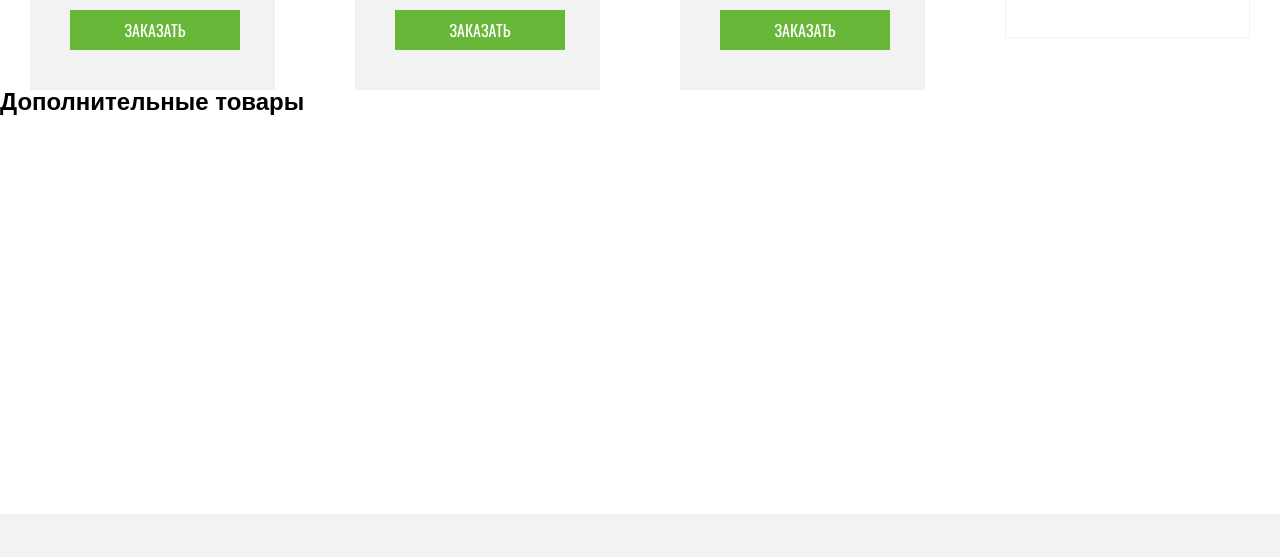
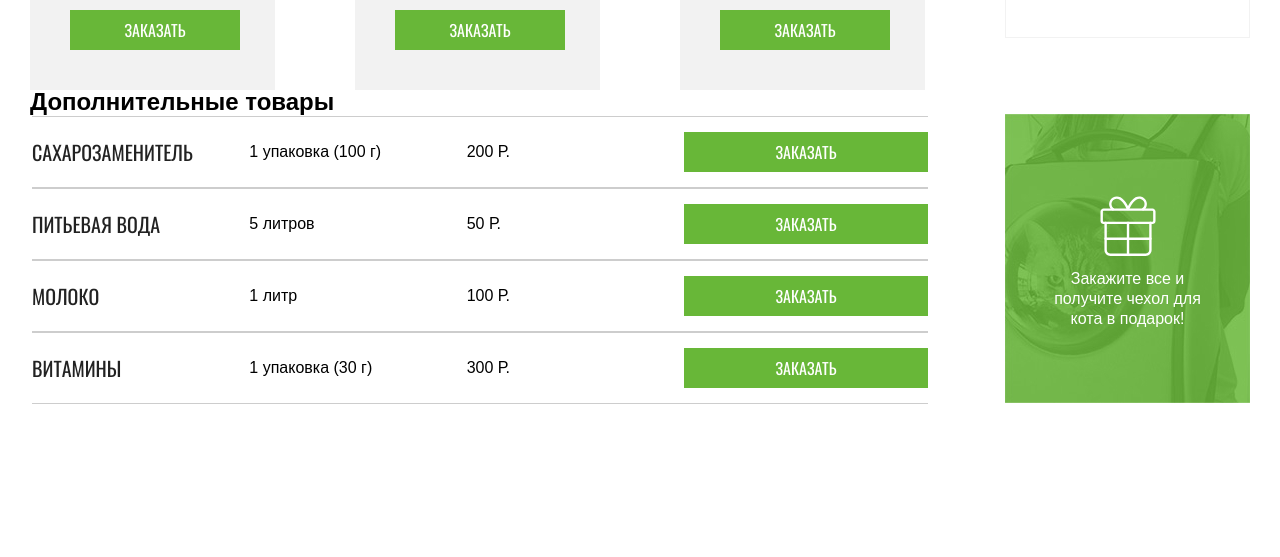
Before and after one commit to Shamsudinov/cat-energy, a plain HTML site: page catalog.html in a window 1280 px wide. Shown: the part 1107-1664 px from the top of the page. Drawn offline with Linux system fonts and the light colour scheme.

Commit message:
calalog
сверстал таблицу на странице каталог

```diff
--- a/catalog.html
+++ b/catalog.html
@@ -182,8 +182,44 @@
                 </li>
             </ul>
         </section>
-        <section class="secondary-catalog">
+        <section class="secondary-catalog wrapper">
             <h2>Дополнительные товары</h2>
+            <!-- <div class="wrapper"> -->
+                <div class="secondary-catalog__container">
+                    <div class="products">
+                        <table class="products__table products-table">
+                            <tr class="products-table__row">
+                                <th class="products-table__title">Сахарозаменитель</th>
+                                <td class="products-table__data">1 упаковка (100 г)</td>
+                                <td class="products-table__data">200 Р.</td>
+                                <td class="products-table__data"><button class="card__button">Заказать</button></td>
+                            </tr>
+                            <tr class="products-table__row">
+                                <th class="products-table__title">Питьевая вода</th>
+                                <td class="products-table__data">5 литров</td>
+                                <td class="products-table__data">50 Р.</td>
+                                <td class="products-table__data"><button class="card__button">Заказать</button></td>
+                            </tr>
+                            <tr class="products-table__row">
+                                <th class="products-table__title">Молоко</th>
+                                <td class="products-table__data">1 литр</td>
+                                <td class="products-table__data">100 Р.</td>
+                                <td class="products-table__data"><button class="card__button">Заказать</button></td>
+                            </tr>
+                            <tr class="products-table__row">
+                                <th class="products-table__title">Витамины</th>
+                                <td class="products-table__data">1 упаковка (30 г)</td>
+                                <td class="products-table__data">300 Р.</td>
+                                <td class="products-table__data"><button class="card__button">Заказать</button></td>
+                            </tr>
+                        </table>
+                    </div>
+                    <div class="gift">
+                        <img src="img/icon_gift.svg" alt="" width="80" height="80">
+                        <p class="gift__text">Закажите все и получите чехол для кота в подарок!</p>
+                    </div>
+                </div>
+            <!-- </div> -->
         </section>
         <section class="location">
 
--- a/css/style.css
+++ b/css/style.css
@@ -444,3 +444,62 @@ body{
     background-color: var(--basic-green);
     cursor: pointer;
 }
+.products-table__row{
+    display: flex;
+    justify-content: space-between;
+    align-items: center;
+    border-bottom: 1px solid #cdcdcd;
+    border-top: 1px solid #cdcdcd;
+    width: 896px;
+    padding-top: 15px;
+    padding-bottom: 15px;
+}
+
+.products-table__data,
+.products-table__title{
+    width: 244px;
+}
+.products-table__data .card__button{
+    width: 244px;
+}
+.products-table{
+    width: 896px;
+}
+.products-table__title{
+    font-family: Oswald;
+    font-size: 20px;
+    line-height: 20px;
+    font-weight: 400;
+    text-transform: uppercase;
+    color: var(--secondary-black);
+    text-align: left;
+}
+
+.gift{
+    display: flex;
+    flex-direction: column;
+    align-items: center;
+    text-align: center;
+    justify-content: center;
+    width: 245px;
+    height: 289px;
+    padding-left: 40px;
+    padding-right: 40px;
+    background-image: url(../img/gift-photo-desktop.jpg);
+    background-repeat: no-repeat;
+    background-size: cover;
+}
+
+.gift__img{
+    margin-bottom: 45px;
+}
+
+.gift__text{
+    line-height: 20px;
+    color: var(--basic-white);
+}
+
+.secondary-catalog__container{
+    display: flex;
+    justify-content: space-between;
+}
```
Also changed, not shown: img/gift-photo-desktop.jpg (added), img/icon_gift.svg (added).
